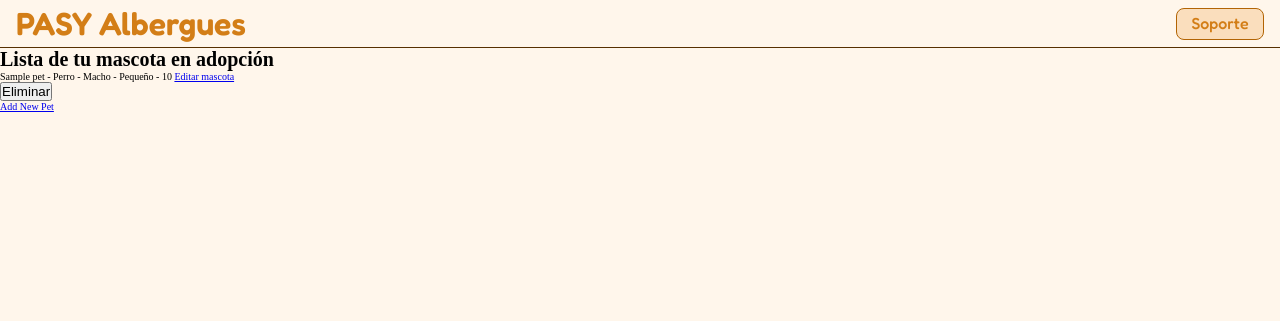
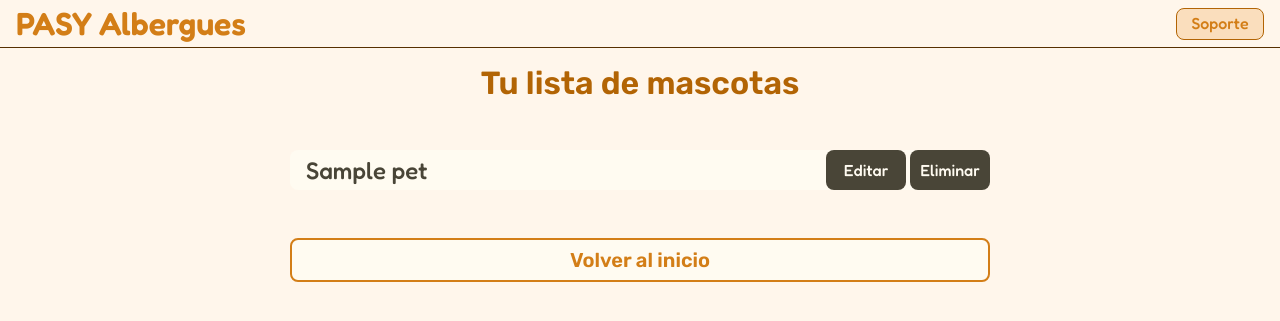
Before and after one commit to beichooo/pasy-mascotas-project, a Django app: page /usuario/pets/ in a window 1280 px wide. Shown: the top 321 px of the page. Run offline with Django 4.2, Linux system fonts and the light colour scheme; a user stored in the database is signed in; tables that the repository leaves empty hold one stand-in row (values such as "Sample post").

Commit message:
put styles for add pet and pet list in shelter flow

```diff
--- a/manage_pets/templates/layouts/base1.html
+++ b/manage_pets/templates/layouts/base1.html
@@ -57,7 +57,7 @@
     <!-- End Google Tag Manager (noscript) -->
     <header>
       <nav class="nav-bar">
-        <a href=" {% url 'index' %}">
+        <a href=" {% url 'home' %}">
           <span class="nav-bar__logo">PASY Albergues</span>
         </a>
         <div class="nav-bar__btns">
@@ -69,35 +69,6 @@
           </button>
         </div>
       </nav>
-
-      {% comment %}
-      <ul>
-        <li>
-          <a href="{% url 'home' %}"> Inicio</a>
-        </li>
-
-        {% if user.is_authenticated %}
-        <li>
-          <a href="{% url 'pet_list' %}">Lista de mascotas</a>
-        </li>
-        <li>
-          <a href="{% url 'sign_out' %}">Cerrar sesión</a>
-        </li>
-
-        <li>
-          <a href="{% url 'add_pet' %}">Añadir mascota</a>
-        </li>
-        {% else %}
-        <li>
-          <a href="{% url 'sign_up' %}">Registrarse</a>
-        </li>
-
-        <li>
-          <a href="{% url 'sign_in' %}">Iniciar sesión</a>
-        </li>
-        {% endif %}
-      </ul>
-      {% endcomment %}
     </header>
     {% block content %} {% endblock content %}
   </body>
--- a/manage_pets/templates/pet_list.html
+++ b/manage_pets/templates/pet_list.html
@@ -1,5 +1,5 @@
-{% extends 'layouts/base1.html' %} {% block content %}
-
+{% extends 'layouts/base1.html' %} {% block content %} {% comment %}
+<section>
   <h1>Lista de tu mascota en adopción</h1>
   <ul>
     {% for pet in pets %}
@@ -9,10 +9,62 @@
       <a href="{% url 'edit_pet' pet.id %}">Editar mascota</a>
 
       <form action="{% url 'delete_pet' pet.id %}" method="POST">
-      {% csrf_token %} {{error}} <input type="submit" value="Eliminar" />
+        {% csrf_token %} {{error}}
+        <input type="submit" value="Eliminar" />
       </form>
     </li>
     {% endfor %}
   </ul>
   <a href="{% url 'add_pet' %}">Add New Pet</a>
+</section>
+{% endcomment %}
+
+<main class="results-list">
+  <h1 class="results__title">Tu lista de mascotas</h1>
+
+  <section class="pet-list" id="resultsContainer">
+    {% for pet in pets %}
+    <article class="pet-list__item">
+      <div>
+        {% comment %}
+        <img
+          class="pet-list__thumbnail"
+          src="{{pet.photos.url}}"
+          alt="mascota posando"
+        />
+        {% endcomment %}
+        <div>
+          <p>{{ pet.name }}</p>
+        </div>
+      </div>
+
+      <div>
+        <a href="{% url 'edit_pet' pet.id %}"> Editar</a>
+        <form
+          action="{% url 'delete_pet' pet.id %}"
+          method="POST"
+          class="form-list-shelter"
+        >
+          {% csrf_token %} {{error}}
+          <input type="submit" value="Eliminar" />
+        </form>
+      </div>
+    </article>
+    {% empty %}
+    <p class="pet-list__no-results-msg">
+      😅Upsss, no tienes mascotas registradas, puedes empezar ahora 😁.
+    </p>
+    {% endfor %}
+  </section>
+
+  <div class="results__cta">
+    <button
+      class="results__cta--secondary volver-buscar"
+      onclick="window.location.href='{% url 'home' %}'"
+    >
+      Volver al inicio
+    </button>
+  </div>
+</main>
+
 {% endblock content %}
--- a/pet_searcher/static/css/main.css
+++ b/pet_searcher/static/css/main.css
@@ -910,6 +910,37 @@ main .hero {
   border-radius: 8px;
 }
 
+.pet-list__item form input {
+  display: flex;
+  justify-content: center;
+  padding: 4px 8px;
+  height: 40px;
+  min-width: 80px;
+  width: 20%;
+  border: none;
+
+  background: var(--grey-color-500);
+  border-radius: 8px;
+
+  font-family: "Fredoka";
+  font-style: normal;
+  font-weight: 500;
+  font-size: 1.6rem;
+  line-height: 19px;
+  align-items: center;
+  text-align: center;
+  align-self: center;
+
+  color: var(--white);
+  text-decoration: none;
+}
+
+.pet-list__item .form-list-shelter {
+  display: flex;
+  justify-content: center;
+  align-items: center;
+}
+
 .pet-list__no-results-msg {
   font-family: var(--titles-font);
   font-size: 2.4rem;
@@ -928,6 +959,7 @@ main .hero {
 
 .pet-list__item div {
   display: flex;
+  gap: 4px;
 }
 
 .pet-list__thumbnail {
```
Also changed, not shown: other parts of pet_searcher/static/css/main.css (+41 -0 lines), manage_pets/templates/add_pet.html (+9 -4 lines), pasy_beta/settings.py (+7 -8 lines). Lines whose indentation alone changed are shown as unchanged.
